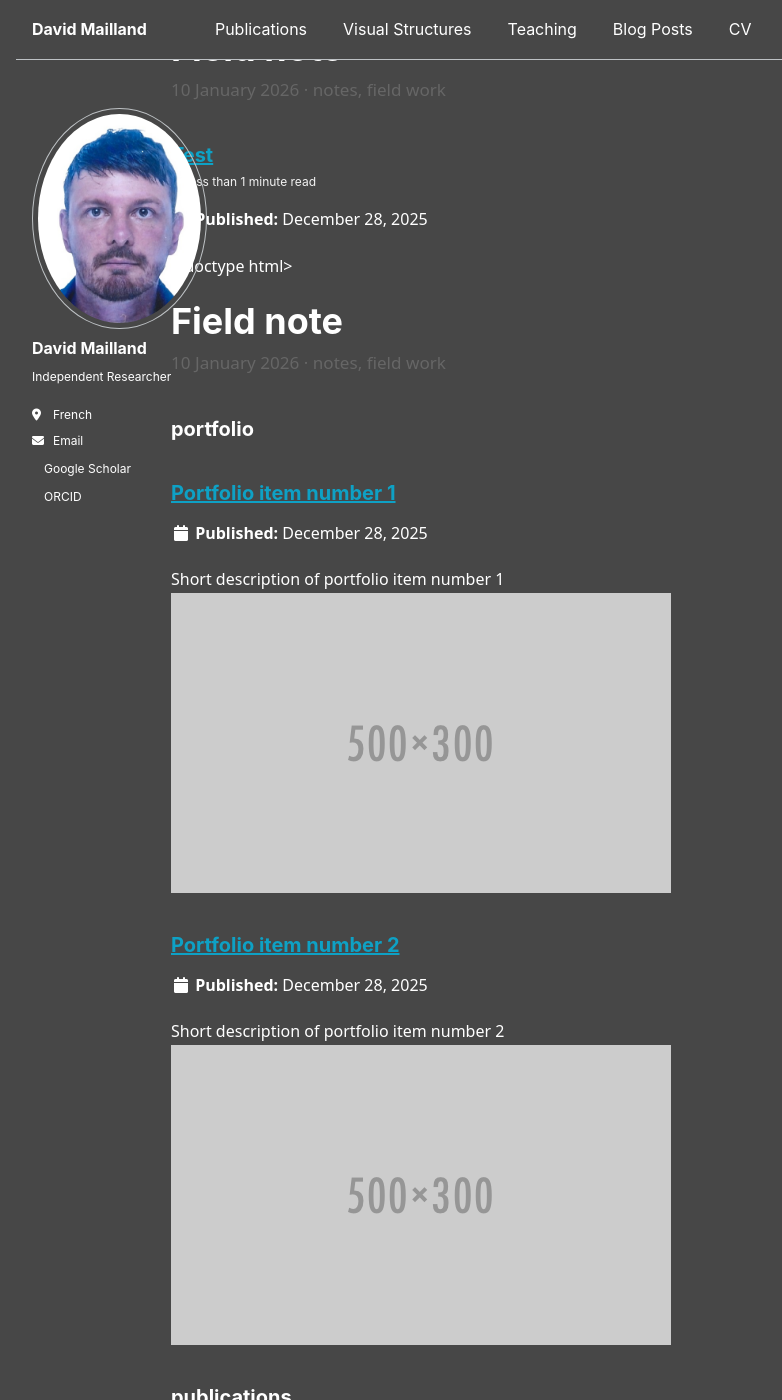
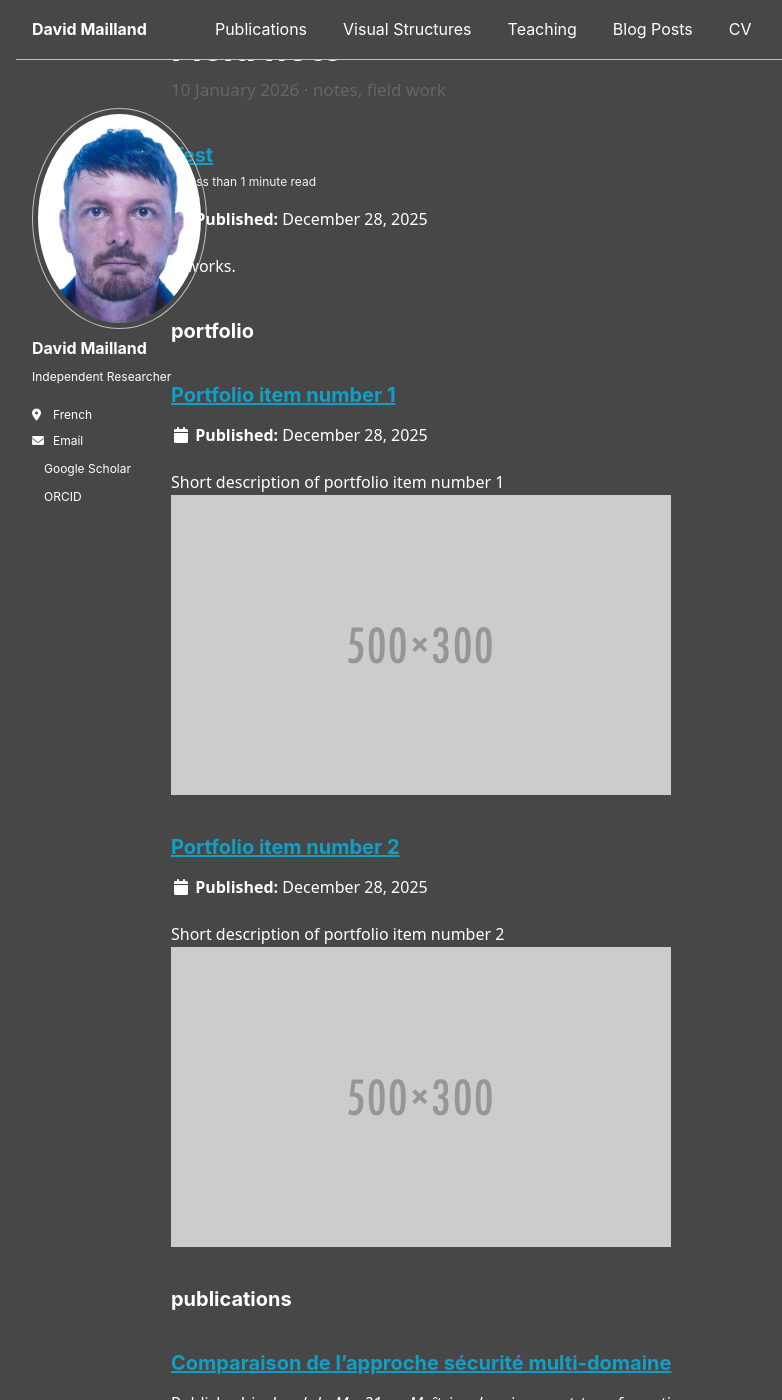
Before and after one commit to davidmailland/davidmailland.github.io, a Jekyll site: the page built from _pages/sitemap.md, in a window 1280 px wide and 1400 px high, scrolled down 1621 px. Shown: the whole window, without its empty margins (280-1062 px from the left). Built offline with Jekyll 4.4.1, drawn with Linux system fonts in a browser that asks for light colours; some web fonts are replaced; a script bundle is joined from its source files by our own code; library files that are not in the unit come from our copies; a style sheet for code colours, icons or effects is not loaded.

Commit message:
Update 2025-12-28-test.html

```diff
--- a/_posts/2025-12-28-test.html
+++ b/_posts/2025-12-28-test.html
@@ -1,33 +1,8 @@
 ---
 layout: default
-permalink: /blog/field-note/
+title: "Test"
+date: 2025-12-28
+permalink: /blog/test/
 ---
 
-<!doctype html>
-<html lang="en-GB">
-<head>
-  <meta charset="utf-8" />
-  <meta name="viewport" content="width=device-width,initial-scale=1" />
-  <title>Field note</title>
-  <meta name="description" content="Field note: p’tit wrap + a tiny Fermat joke." />
-  <style>
-    body { max-width: 720px; margin: 40px auto; padding: 0 16px; font: 16px/1.6 system-ui, -apple-system, Segoe UI, Roboto, Arial, sans-serif; }
-    header { margin-bottom: 24px; }
-    h1 { font-size: 2rem; margin: 0 0 6px; }
-    .meta { color: #666; font-size: 0.95rem; }
-    blockquote { margin: 22px 0; padding: 10px 16px; border-left: 4px solid #ddd; color: #222; }
-    em { font-style: italic; }
-  </style>
-</head>
-<body>
-  <header>
-    <h1>Field note</h1>
-    <div class="meta">10 January 2026 · notes, field work</div>
-  </header>
-
-  <blockquote>
-    I have a truly elegant proof showing why<br />
-    a<sup>n</sup> + b<sup>n</sup> ≠ c<sup>n</sup> for n &gt; 2,<br />
-    but unfortunately the PSG kick-off is in 15 minutes.
-  </blockquote>
-</body>
+<p>It works.</p>
```
